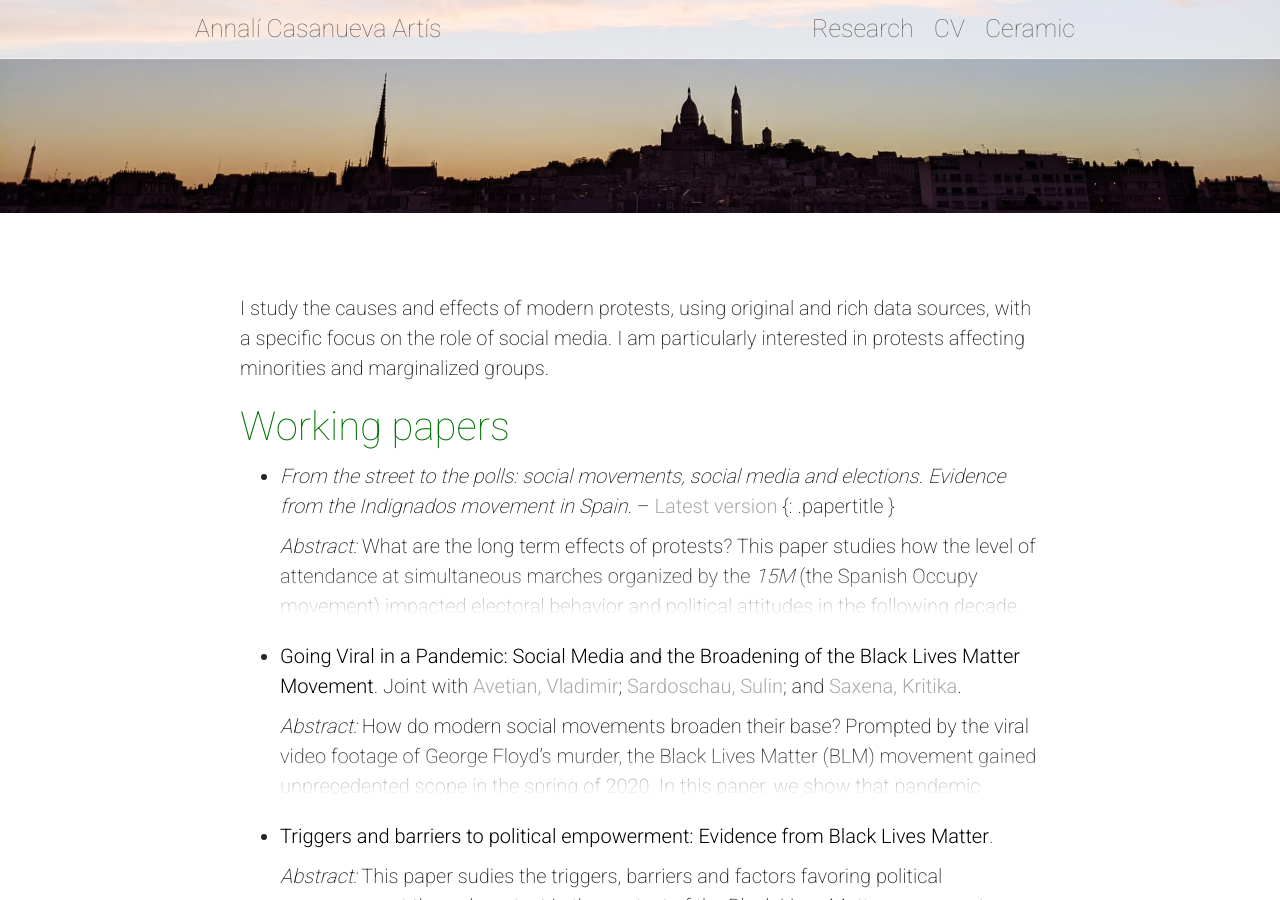
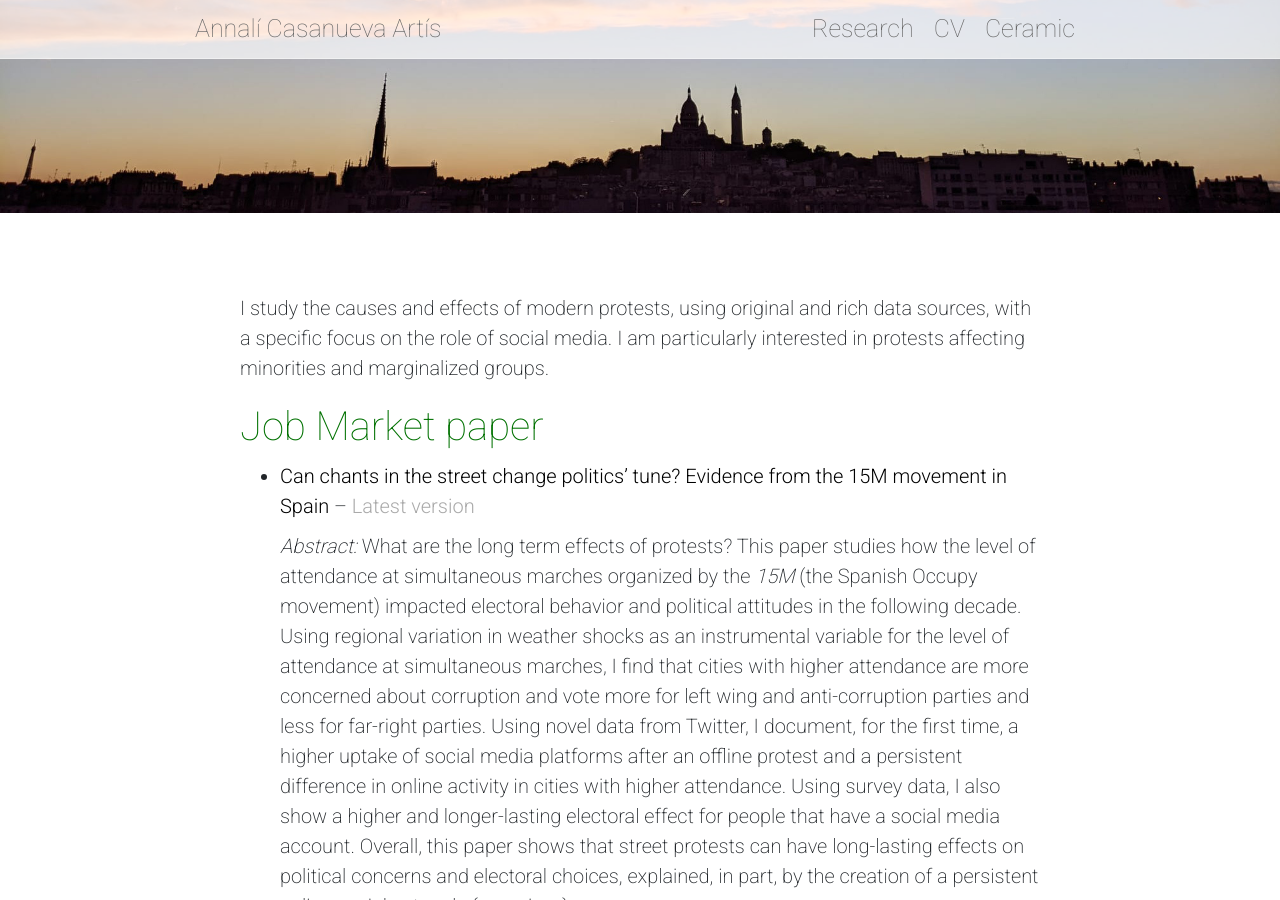
Before and after one commit to Annali-Casanueva/annali-casanueva.github.io, a Jekyll site: the page built from pages/en/research.md, in a window 1280 px wide and 900 px high. Built offline with Jekyll 4.4.1, drawn with Linux system fonts in a browser that asks for light colours; some of the changed text lies outside the part shown.

Commit message:
update title, abstract, link

```diff
--- a/pages/en/research.md
+++ b/pages/en/research.md
@@ -7,39 +7,50 @@ page: /research/
 
 I study the causes and effects of modern protests, using original and rich data sources, with a specific focus on the role of social media. I am particularly interested in protests affecting minorities and marginalized groups.
 
+
+Job Market paper
+================
+
+ * *Can chants in the street change politics' tune? Evidence from the 15M movement in Spain*{: .papertitle } -- [Latest version](/docs/effects-15m.pdf)
+
+   *Abstract:* What are the long term effects of protests? This paper
+    studies how the level of attendance at simultaneous marches
+    organized by the *15M* (the Spanish Occupy movement) impacted
+    electoral behavior and political attitudes in the following
+    decade. Using regional variation in weather shocks as an
+    instrumental variable for the level of attendance at simultaneous
+    marches, I find that cities with higher attendance are more
+    concerned about corruption and vote more for left wing and
+    anti-corruption parties and less for far-right parties. Using
+    novel data from Twitter, I document, for the first time, a higher
+    uptake of social media platforms after an offline protest and a
+    persistent difference in online activity in cities with higher
+    attendance. Using survey data, I also show a higher and
+    longer-lasting electoral effect for people that have a social
+    media account. Overall, this paper shows that street protests can
+    have long-lasting effects on political concerns and electoral
+    choices, explained, in part, by the creation of a persistent
+    online social network. {: .preview }
+
 Working papers
 ==============
-
- * *From the street to the polls: social movements, social media and elections.
-   Evidence from the Indignados movement in Spain.* -- [Latest version](/docs/effects-15m.pdf) {: .papertitle }
-
-   *Abstract:* What are the long term effects of protests? This paper studies how the level of attendance
-   at simultaneous marches organized by the *15M* (the Spanish Occupy movement) impacted electoral
-   behavior and political attitudes in the following decade. Using regional variation in weather shocks as
-   an instrumental variable for the level of attendance at simultaneous marches, I find that cities with
-   higher attendance are more concerned about corruption and vote more for left wing and anti-corruption
-   parties and less for far-right parties. Using novel data from Twitter, I document, for the first time,
-   a higher uptake of social media platforms after an offline protest and a persistent difference in
-   online activity in cities with higher attendance. Using survey data, I also show a higher and
-   longer-lasting electoral effect for people that have a social media account. Overall, this paper shows
-   that street protests can have long-lasting effects on political concerns and electoral choices,
-   explained, in part, by the creation of a persistent online social network.
-   {: .preview }
-
 
  * *Going Viral in a Pandemic: Social Media and the Broadening of the Black Lives Matter Movement*{: .papertitle }.
    Joint with Avetian, Vladimir; Sardoschau, Sulin; and Saxena, Kritika.
 
-   *Abstract:* How do modern social movements broaden their base? Prompted by the viral video footage of
-    George Floyd's murder, the Black Lives Matter (BLM) movement gained unprecedented scope in the spring
-    of 2020. In this paper, we show that pandemic exposure (COVID-19 related deaths) significantly
-    increased the take-up of social media and subsequently mobilized new segments of society to join the
-    movement for the first time. We exploit Super Spreader Events in the early stages of the pandemic as a
-    source of plausibly exogenous variation at the county level and develop a novel index of social media
-    penetration, using information from more than 45 million tweets, google searches and mobility
-    data. Our results suggest that social media can be persuasive and inspire action outside of
-    traditional coalitions.
-   {: .preview }
+   *Abstract:* How do modern social movements broaden their base?
+   Prompted by the viral video footage of George Floyd's murder, the
+   Black Lives Matter (BLM) movement gained unprecedented scope in the
+   spring of 2020. In this paper, we show that pandemic exposure
+   (COVID-19 related deaths) significantly increased the take-up of
+   social media and subsequently mobilized new segments of society to
+   join the movement for the first time. We exploit Super Spreader
+   Events in the early stages of the pandemic as a source of plausibly
+   exogenous variation at the county level and develop a novel index
+   of social media penetration, using information from more than 45
+   million tweets, google searches and mobility data. Our results
+   suggest that social media can be persuasive and inspire action
+   outside of traditional coalitions.  {: .preview }
 
 
  * *Triggers and barriers to political empowerment: Evidence from Black Lives Matter*{: .papertitle }.
```
